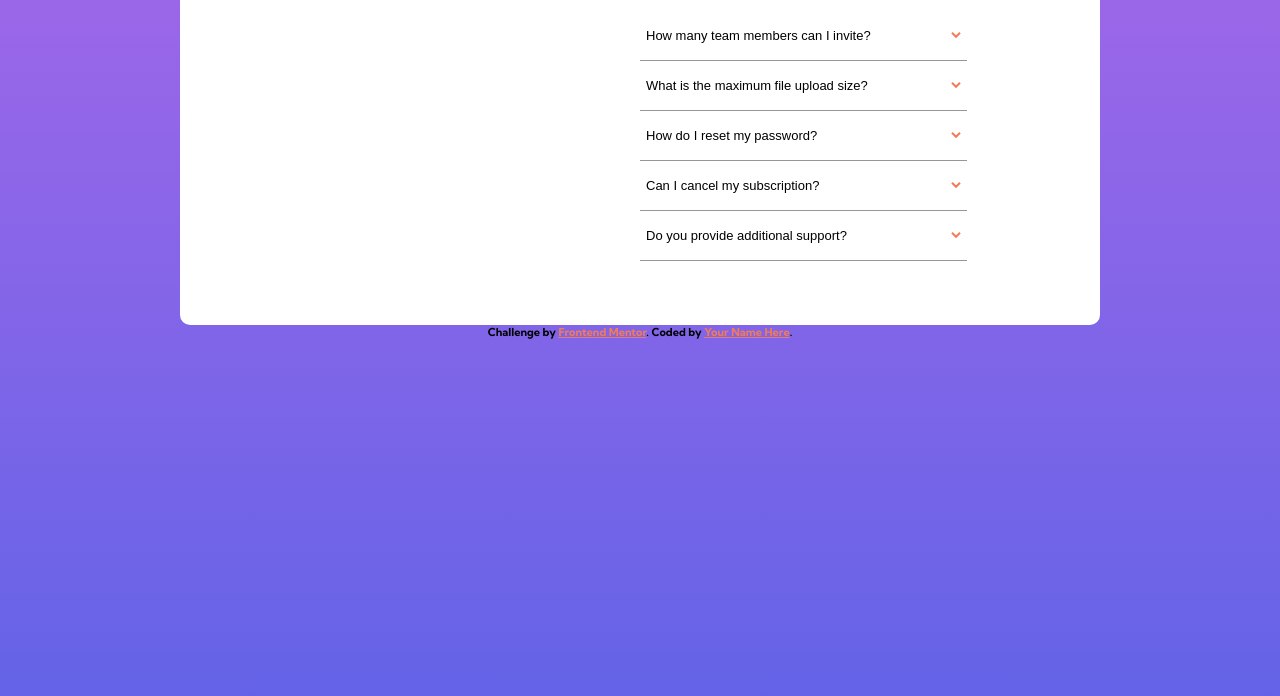
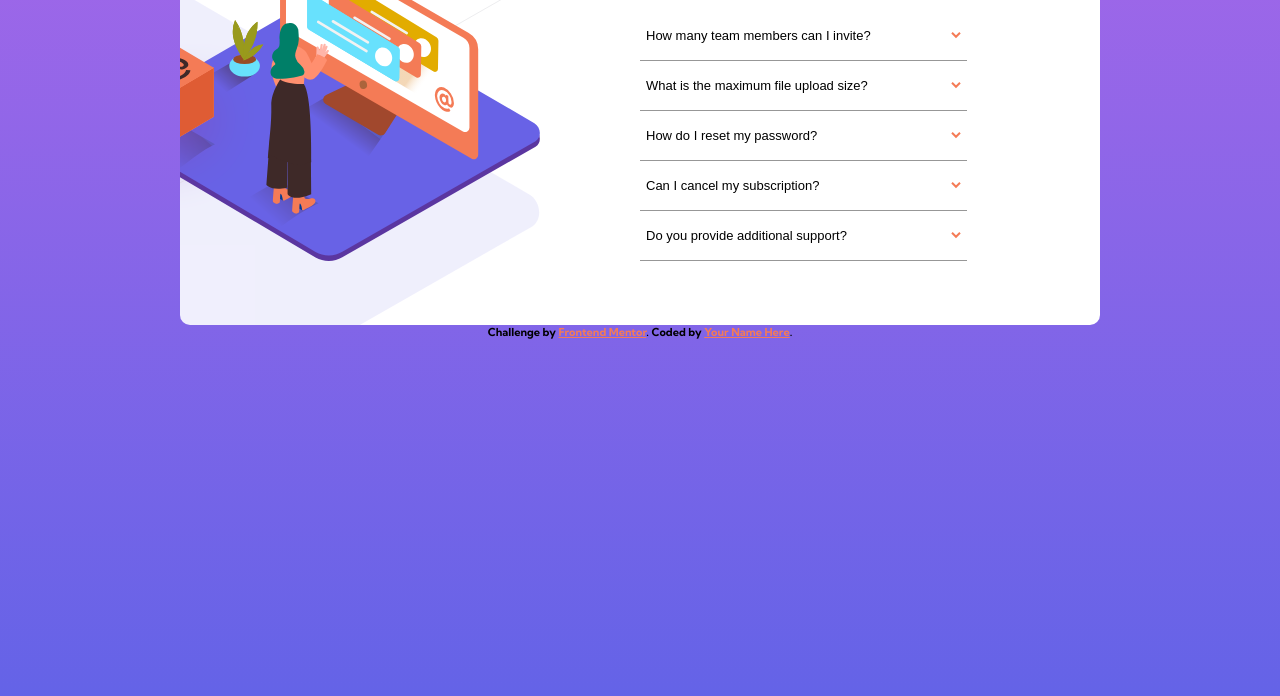
Before and after one commit to ltc870/faqaccordioncard, a website built with Vite: page index.html in a window 1280 px wide. Shown: the part 264-960 px from the top of the page. Built offline with nearby package versions, Linux system fonts and the light colour scheme.

Commit message:
added styles to styles.css

```diff
--- a/src/css/styles.css
+++ b/src/css/styles.css
@@ -108,6 +108,7 @@ body {
     display: grid;
     grid-template-columns: repeat(2, 50%);
     padding-bottom: 4em;
+    overflow: hidden;
   }
 
   .hero-container {
@@ -117,6 +118,34 @@ body {
   .hero-pattern-mobile,
   .hero-woman-mobile {
     display: none;
+  }
+
+  .hero-pattern-desktop,
+  .hero-illustration-box,
+  .hero-woman-desktop {
+    display: block;
+}
+
+  .hero-pattern-desktop {
+    width: 180%;
+    position: absolute;
+    right: 100px;
+    top: -280px;
+  }
+
+  .hero-woman-desktop {
+    width: 100%;
+    position: absolute;
+    right: 100px;
+    top: -15px;
+  }
+
+  .hero-illustration-box {
+    width: 40%;
+    position: absolute;
+    z-index: 2;
+    top: 100px;
+    right: 380px;
   }
 
   .accordion-section {
```
